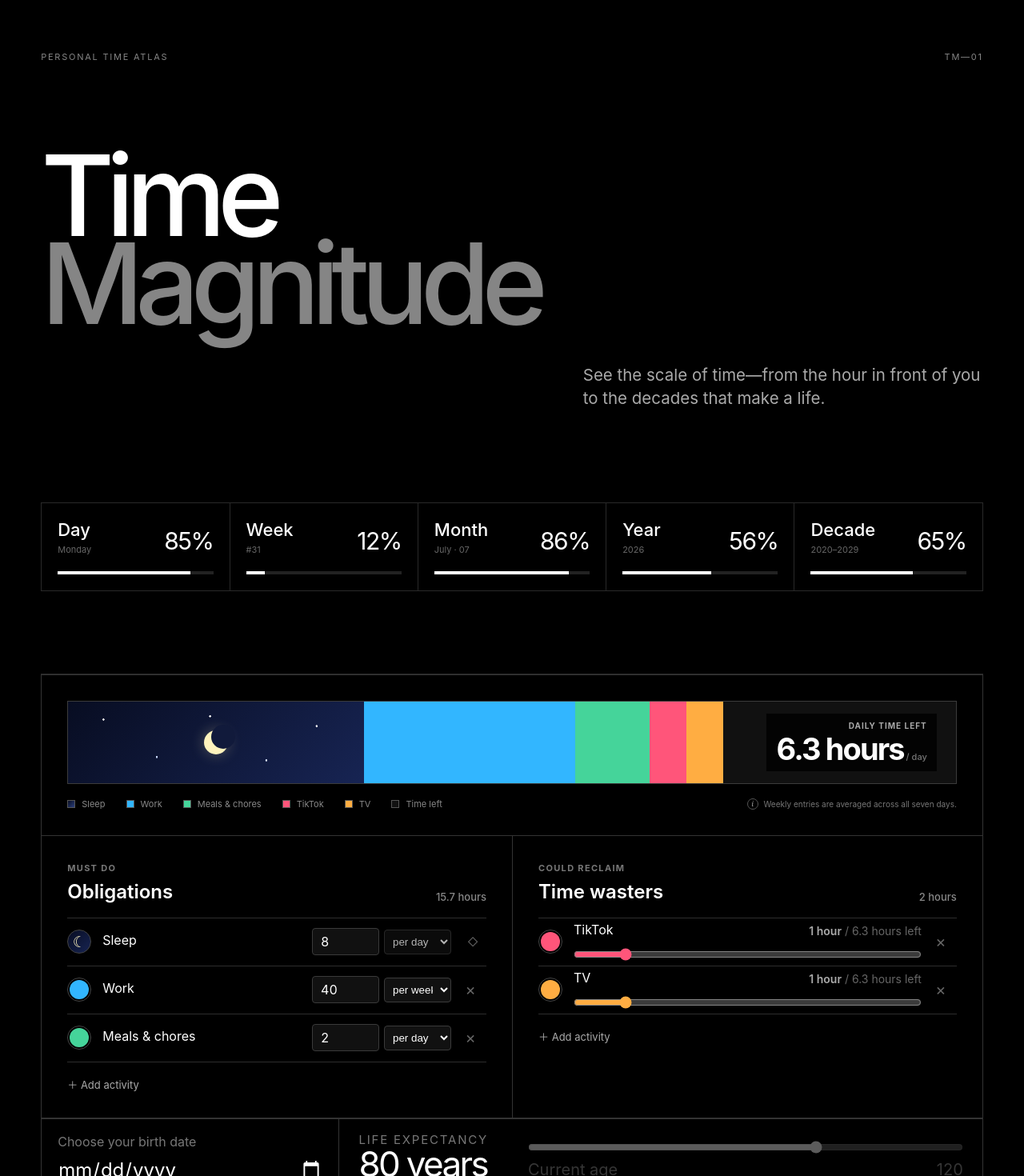
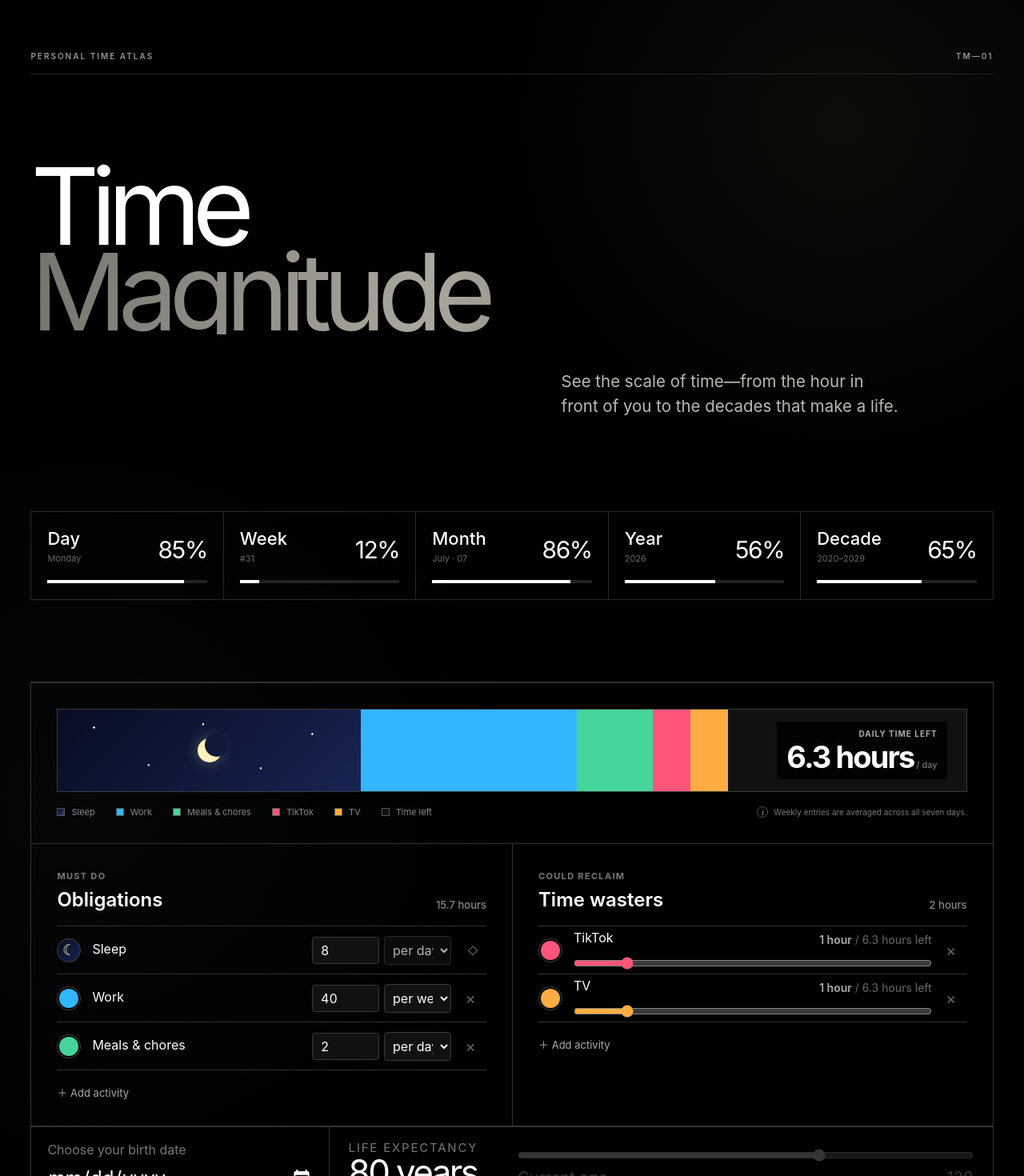
Before and after one commit to facubaratta/time, a React (Vite) app: page / in a window 1280 px wide. Shown: the top 1470 px of the page at 80% size. Built offline with nearby package versions, Linux system fonts and the light colour scheme.

Commit message:
Refine the time atlas visual foundation

```diff
--- a/src/App.tsx
+++ b/src/App.tsx
@@ -12,22 +12,13 @@ function App() {
       }}
     >
       <header className="site-header">
-        <div
-          style={{
-            display: "flex",
-            justifyContent: "space-between",
-            color: "var(--muted)",
-            fontSize: 11,
-            letterSpacing: "0.16em",
-            textTransform: "uppercase",
-          }}
-        >
+        <div className="site-kicker">
           <span>Personal time atlas</span>
           <span aria-hidden="true">TM—01</span>
         </div>
         <h1>
           Time{" "}
-          <span style={{ display: "block", color: "#858585" }}>Magnitude</span>
+          <span>Magnitude</span>
         </h1>
         <p>
           See the scale of time—from the hour in front of you to the decades
--- a/src/styles.css
+++ b/src/styles.css
@@ -2,12 +2,16 @@
   color: #fff;
   background: #000;
   font-family:
-    -apple-system, BlinkMacSystemFont, "Segoe UI", Roboto, Helvetica, Arial,
+    Geist, "Avenir Next", -apple-system, BlinkMacSystemFont, "Segoe UI",
     sans-serif;
   font-synthesis: none;
   text-rendering: optimizeLegibility;
-  --line: #292929;
-  --muted: #858585;
+  --line: #30302d;
+  --line-soft: #222220;
+  --muted: #95958f;
+  --surface: #0b0b0a;
+  --surface-raised: #11110f;
+  --warm: #d9d3c3;
 }
 
 * {
@@ -18,11 +22,16 @@ html,
 body {
   min-width: 0;
   margin: 0;
-  background: #000;
+  background:
+    radial-gradient(circle at 82% 7%, rgba(83, 76, 55, 0.16), transparent 28rem),
+    radial-gradient(circle at 8% 46%, rgba(45, 52, 64, 0.12), transparent 34rem),
+    #000;
+  color-scheme: dark;
 }
 
 button,
-input {
+input,
+select {
   font: inherit;
 }
 
@@ -31,8 +40,10 @@ button {
 }
 
 .app-shell {
-  width: min(92vw, 1440px);
+  width: min(94vw, 1480px);
   margin: 0 auto;
+  overflow-x: hidden;
+  isolation: isolate;
 }
 
 .site-header {
@@ -42,23 +53,75 @@ button {
   flex-direction: column;
   justify-content: space-between;
   border-bottom: 1px solid var(--line);
+  animation: atlas-enter 700ms cubic-bezier(0.2, 0.7, 0.2, 1) both;
+}
+
+.site-kicker {
+  display: flex;
+  justify-content: space-between;
+  padding-bottom: 16px;
+  border-bottom: 1px solid var(--line-soft);
+  color: var(--muted);
+  font-size: 10px;
+  font-weight: 600;
+  letter-spacing: 0.2em;
+  text-transform: uppercase;
 }
 
 .site-header h1 {
-  max-width: 10ch;
+  max-width: 11ch;
   margin: clamp(70px, 14vh, 150px) 0 0;
-  font-size: clamp(64px, 11vw, 164px);
-  font-weight: 500;
-  letter-spacing: -0.075em;
-  line-height: 0.78;
+  font-size: clamp(64px, 10.4vw, 154px);
+  font-weight: 430;
+  letter-spacing: -0.082em;
+  line-height: 0.8;
+  text-wrap: balance;
+}
+
+.site-header h1 > span {
+  display: block;
+  color: transparent;
+  background: linear-gradient(100deg, #74746e 0%, #aaa79e 54%, #66645f 100%);
+  -webkit-background-clip: text;
+  background-clip: text;
+  -webkit-text-fill-color: transparent;
 }
 
 .site-header > p {
-  width: min(100%, 500px);
+  width: min(100%, 540px);
   margin: 44px 0 0 auto;
-  color: #aaa;
+  color: #bbb9b1;
   font-size: clamp(16px, 1.6vw, 22px);
-  line-height: 1.45;
+  line-height: 1.5;
+  text-wrap: balance;
+}
+
+.app-shell > section {
+  animation: atlas-enter 700ms cubic-bezier(0.2, 0.7, 0.2, 1) both;
+}
+
+.app-shell > section:nth-of-type(1) {
+  animation-delay: 80ms;
+}
+
+.app-shell > section:nth-of-type(2) {
+  animation-delay: 140ms;
+}
+
+.app-shell > section:nth-of-type(3) {
+  animation-delay: 200ms;
+}
+
+@keyframes atlas-enter {
+  from {
+    opacity: 0;
+    transform: translateY(14px);
+  }
+
+  to {
+    opacity: 1;
+    transform: translateY(0);
+  }
 }
 
 @media (max-width: 720px) {
@@ -89,6 +152,8 @@ button {
   *,
   *::before,
   *::after {
+    animation-duration: 0.01ms !important;
+    animation-delay: 0ms !important;
     transition-duration: 0.01ms !important;
   }
 }
```
